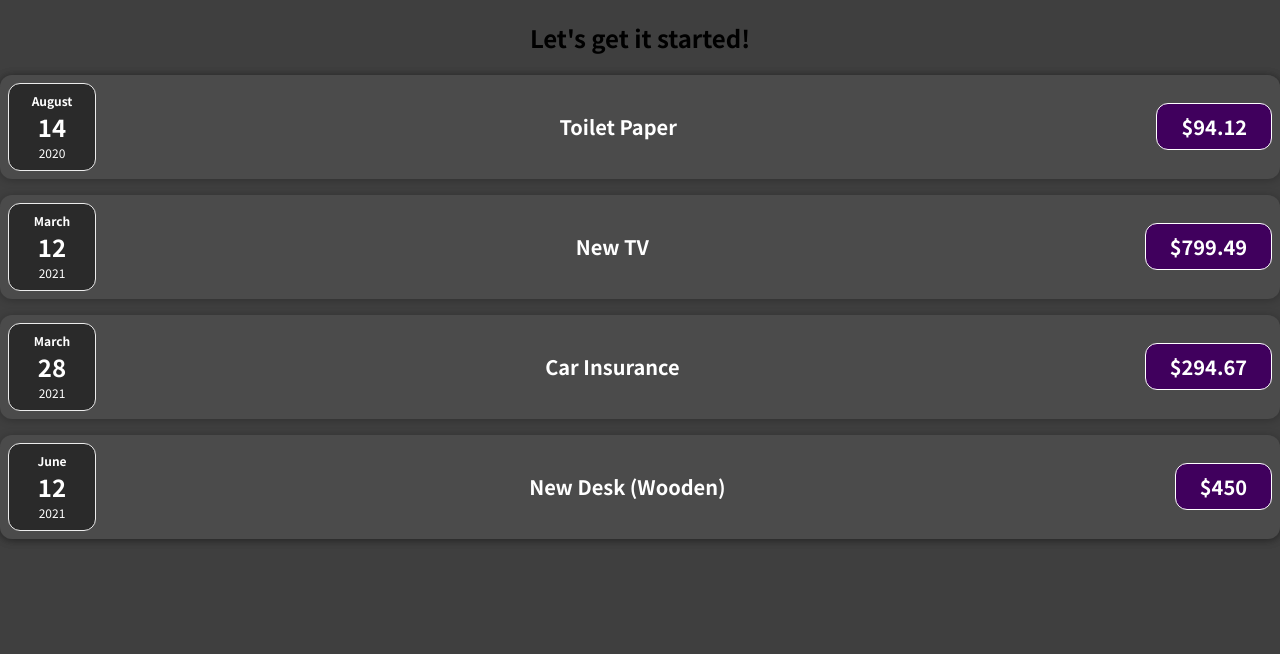
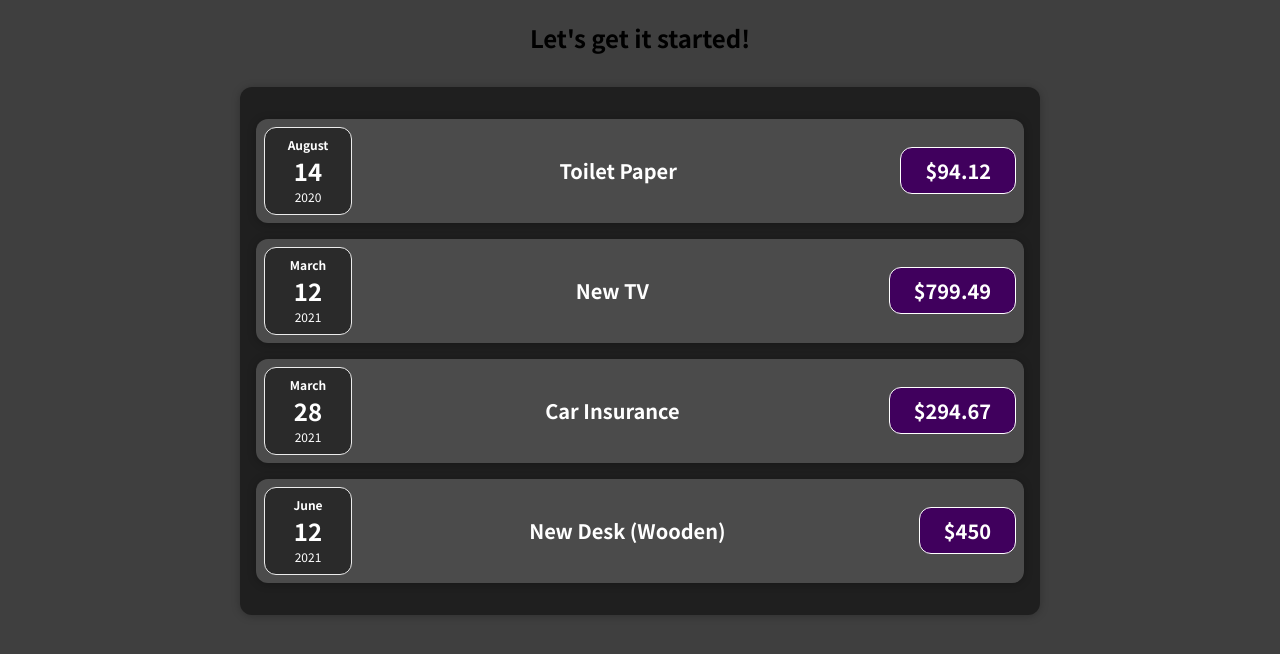
Before and after one commit to ladyincodes/expenses-react, a React (Create React App) app: page / in a window 1280 px wide. Shown: the top 654 px of the page. Built offline with nearby package versions, Linux system fonts and the light colour scheme.

Commit message:
Imported React and CSS files

```diff
--- a/src/components/Card.js
+++ b/src/components/Card.js
@@ -1,4 +1,6 @@
+import React from "react";
 import "./Card.css";
+
 export default function Card(props) {
   const classes = "card " + props.className;
 
--- a/src/components/ExpenseDate.js
+++ b/src/components/ExpenseDate.js
@@ -1,3 +1,4 @@
+import React from "react";
 import "./ExpenseDate.css";
 
 export default function ExpenseDate(props) {
--- a/src/components/Expenses.css
+++ b/src/components/Expenses.css
@@ -1,5 +1,5 @@
 .expenses {
-    max-width: 95%;
+    max-width: 96%;
     padding: 1rem;
     background-color: rgb(31, 31, 31);
     margin: 2rem auto;
--- a/src/components/Expenses.js
+++ b/src/components/Expenses.js
@@ -1,5 +1,7 @@
+import React from "react";
 import Card from "./Card";
 import ExpenseItem from "./ExpenseItem";
+import "./Expenses.css";
 
 export default function Expenses(props) {
   return (
```
